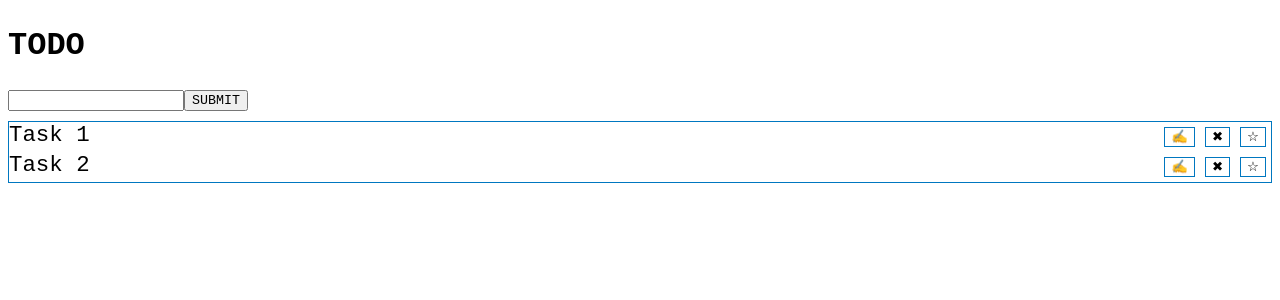
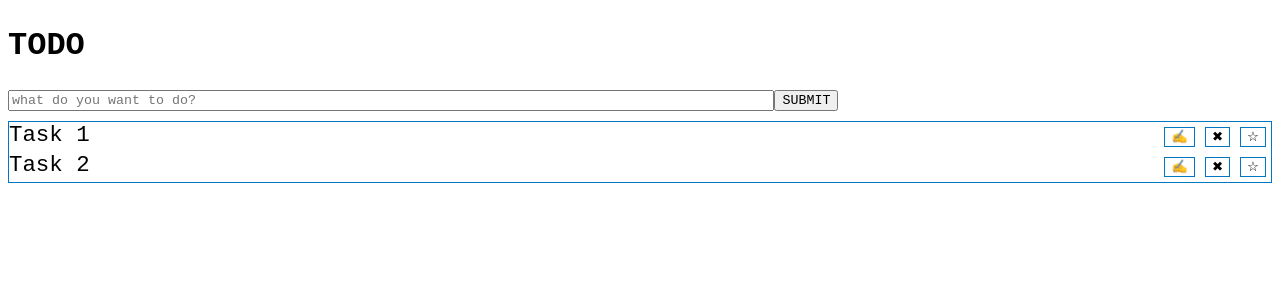
Before and after one commit to rajeshpillai/angular-todo-instructor, an Angular app: page / in a window 1280 px wide. Shown: the top 300 px of the page. Built offline with nearby package versions, Linux system fonts and the light colour scheme.

Commit message:
Style input element

```diff
--- a/src/app/app.component.css
+++ b/src/app/app.component.css
@@ -4,6 +4,9 @@
 .app-title {
   font-size: 2em;
   text-transform: uppercase;
+}
+.input-title {
+  width:60%;
 }
 .todos {
   margin: 0;
--- a/src/app/app.component.html
+++ b/src/app/app.component.html
@@ -1,7 +1,7 @@
 <div>
   <h2 class="app-title">Todo</h2>
   <form>
-    <input name="todo" type="text" #newTodo />
+    <input class="input-title" name="todo" type="text" #newTodo placeholder="what do you want to do?" />
     <button (click)="addTodo(newTodo)">SUBMIT</button>
   </form>
 
```
